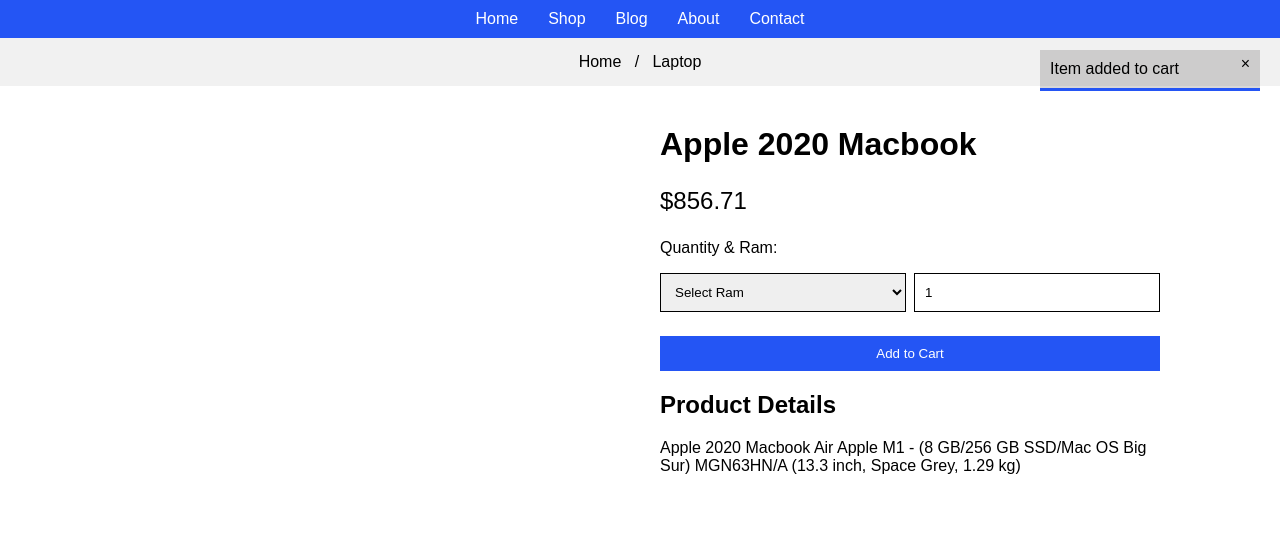
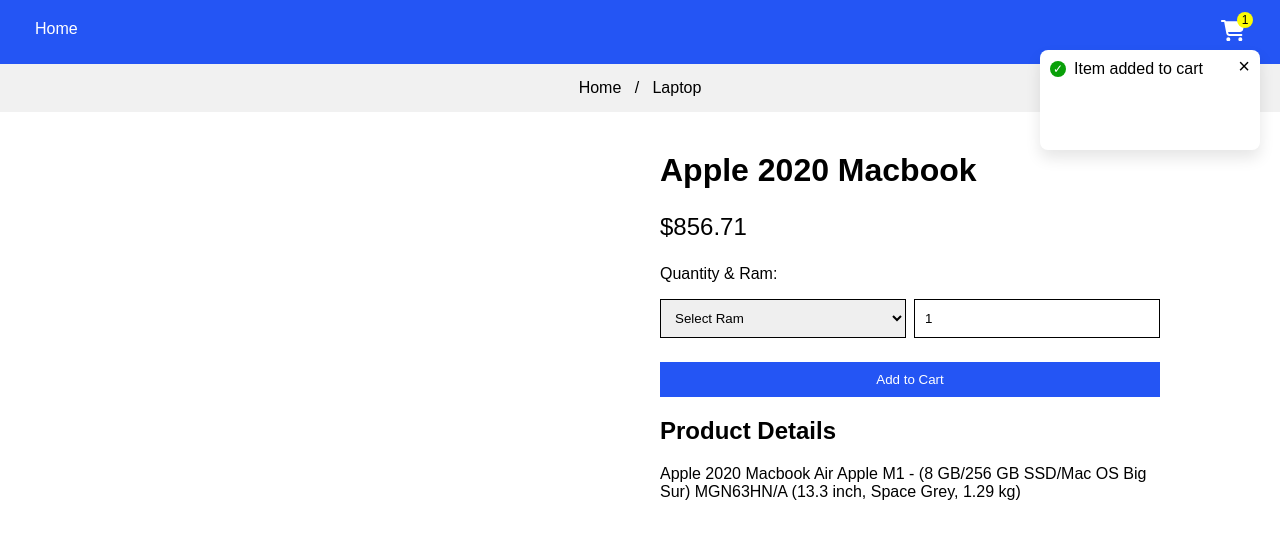
Before and after one commit to codemonk61/product_details, a plain HTML site: page index.html in a window 1280 px wide. Both pictures are taken after a click on the button "Add to Cart". Drawn offline with Linux system fonts and the light colour scheme; no server answers.

Commit message:
added cart to hrader and give style to popup

```diff
--- a/index.html
+++ b/index.html
@@ -11,24 +11,20 @@
 
 <body>
     <div class="header">
+
         <div class="navbar">
             <ul>
                 <li>
                     <a href="#">Home</a>
                 </li>
-                <li>
-                    <a href="#">Shop</a>
-                </li>
-                <li>
-                    <a href="#">Blog</a>
-                </li>
-                <li>
-                    <a href="#">About</a>
-                </li>
-                <li>
-                    <a href="#">Contact</a>
-                </li>
             </ul>
+        </div>
+        <div class="cart-icon">
+            <svg xmlns="http://www.w3.org/2000/svg" viewBox="0 0 576 512">
+                <path
+                    d="M0 24C0 10.7 10.7 0 24 0L69.5 0c22 0 41.5 12.8 50.6 32l411 0c26.3 0 45.5 25 38.6 50.4l-41 152.3c-8.5 31.4-37 53.3-69.5 53.3l-288.5 0 5.4 28.5c2.2 11.3 12.1 19.5 23.6 19.5L488 336c13.3 0 24 10.7 24 24s-10.7 24-24 24l-288.3 0c-34.6 0-64.3-24.6-70.7-58.5L77.4 54.5c-.7-3.8-4-6.5-7.9-6.5L24 48C10.7 48 0 37.3 0 24zM128 464a48 48 0 1 1 96 0 48 48 0 1 1 -96 0zm336-48a48 48 0 1 1 0 96 48 48 0 1 1 0-96z" />
+            </svg>
+            <span class="bubble">0</span>
         </div>
     </div>
     <div>
@@ -58,7 +54,7 @@
 
                 </div>
             </div>
-             <div class="product-details">
+            <div class="product-details">
                 <h1>Apple 2020 Macbook</h1>
                 <p class="price">$856.71</p>
                 <p>Quantity & Ram:</p>
@@ -83,7 +79,10 @@
     </div>
     <div id="cartPopup" class="cart-popup">
         <span class="close-popup">&times;</span>
-        <p>Item added to cart</p>
+        <div class="success-wrapper">
+            <span class="success-popup">&#10003;</span>
+            <p>Item added to cart</p>
+        </div>
     </div>
     <script src="index.js"></script>
 </body>
--- a/index.js
+++ b/index.js
@@ -7,10 +7,17 @@
 const addToCartButton = document.getElementById('addToCart');
 const cartPopup = document.getElementById('cartPopup');
 const closePopup = document.querySelector('.close-popup');
+const bubble = document.querySelector('.bubble');
+const bar = document.querySelector('.bar');
+const navbar = document.querySelector('.navbar');
 
 let currentIndex = 0;
 
+const cachedCartCount = JSON.parse(localStorage.getItem("cartCount"))
 
+let cartCount = cachedCartCount ? cachedCartCount : 0
+
+bubble.innerHTML = cartCount;
 const fetchData = async () => {
 
     const cachedData = JSON.parse(localStorage.getItem("images"))
@@ -86,7 +93,12 @@
     setTimeout(() => {
         cartPopup.style.display = 'none';
     }, 4000);
+
+    bubble.innerHTML =  ++cartCount;
+    localStorage.setItem("cartCount",JSON.stringify(cartCount))
 }
+
+
 
 addToCartButton.addEventListener('click', showCartPopup);
 
--- a/styles.css
+++ b/styles.css
@@ -7,13 +7,38 @@
 
 .header {
     background-color: #2455f4;;
-    padding: 10px 0;
+    padding: 20px;
+    display: flex;
+    justify-content: space-between;
+}
+
+.cart-icon {
+    position: relative;
+    height: 24px;
+    width: 24px;
+    margin: 0 15px;
+}
+
+.cart-icon svg {
+    fill: #fff
+}
+
+.cart-icon .bubble {
+    position: absolute;
+    top: -8px;
+    right: -8px;
+    height: 16px;
+    width: 16px;
+    text-align: center;
+    line-height: 16px;;
+    font-size: 12px;
+    border-radius: 50%;
+    background-color: rgb(252, 252, 5);
 }
 
 .navbar ul {
     list-style: none;
     display: flex;
-    justify-content: center;
     padding: 0;
     margin: 0;
 }
@@ -177,8 +202,10 @@
     top: 50px;
     right: 20px;
     width: 200px;
-    background: #6c6a6a44;
-    border-bottom: 3px solid #2455f4;
+    height: 80px;
+    background: white;
+    border-radius: 8px;;
+    box-shadow: 0px 8px 15px rgba(0, 0, 0, 0.1);
     padding: 10px;
     display: none;
     z-index: 1000;
@@ -193,6 +220,25 @@
     top: 5px;
     right: 10px;
     cursor: pointer;
+    font-size: 20px;
+}
+
+.success-wrapper {
+    display: flex;
+    align-items: center;
+    gap: 8px;
+}
+
+.success-popup{
+    height: 16px;
+    width: 16px;
+    font-size: 12px;
+    text-align: center;
+    line-height: 16px;
+    display: block;
+    border-radius: 50%;
+    color: #fff;
+    background-color: rgb(9, 160, 9);
 }
 
 @media (max-width: 768px) {
```
